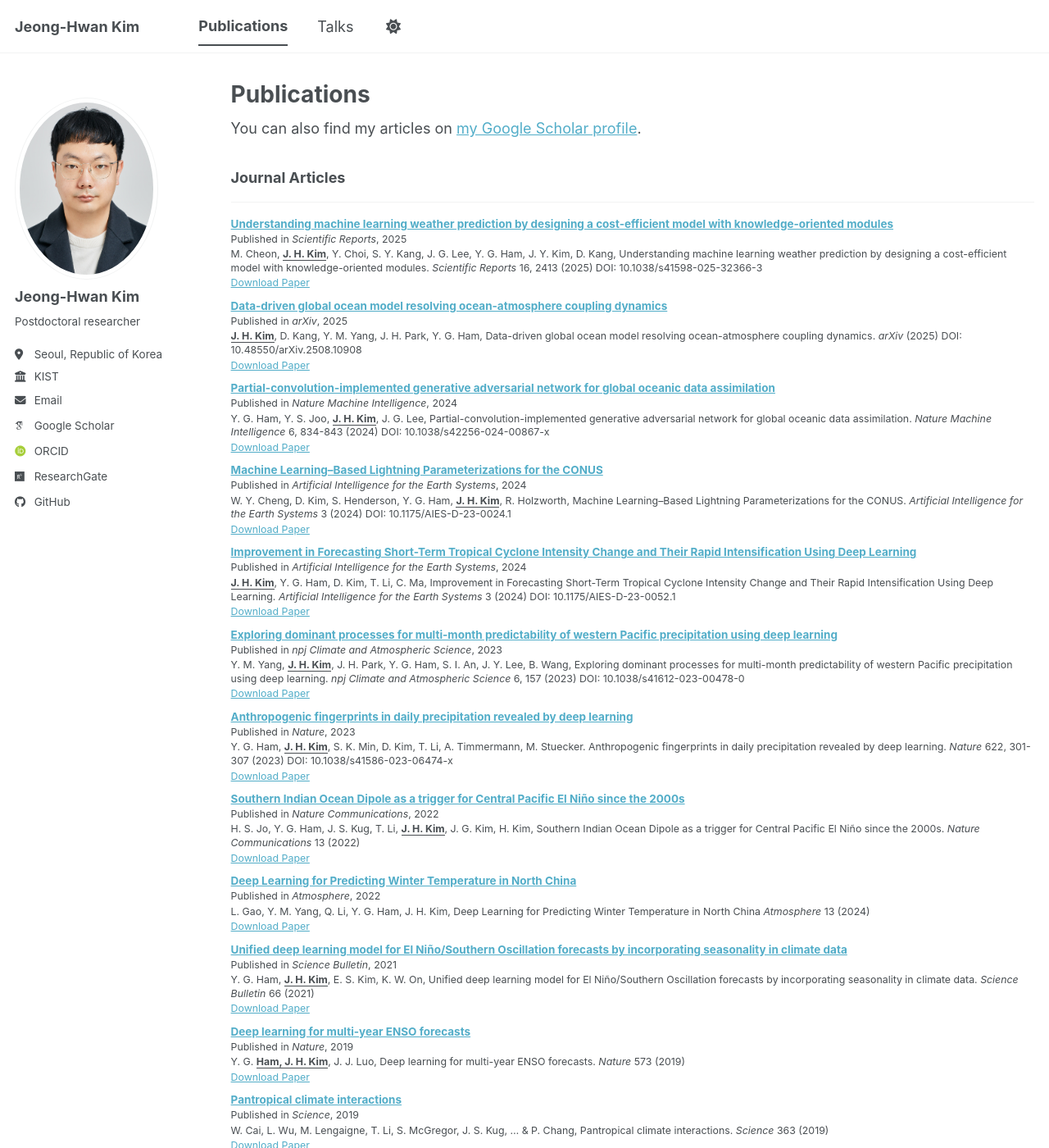
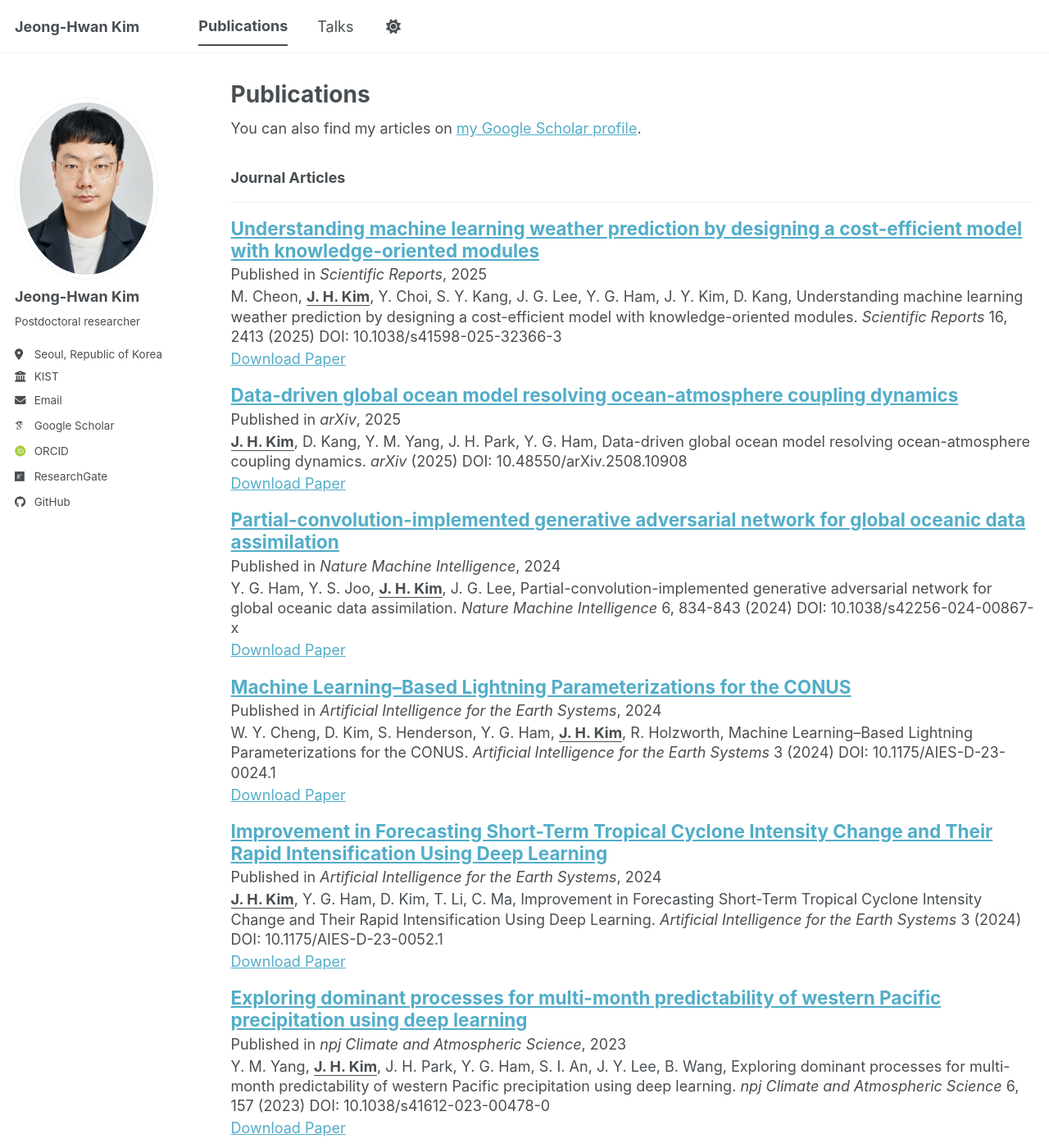
Before and after one commit to jeonghwan723/jeonghwan723.github.io, a Jekyll site: the page built from _pages/publications.html, in a window 1280 px wide and 1400 px high. Shown: the whole window at 82% size. Built offline with Jekyll 4.4.1, drawn with Linux system fonts in a browser that asks for light colours; some web fonts are replaced; a script bundle is joined from its source files by our own code; library files that are not in the unit come from our copies.

Commit message:
Update _publications.scss

```diff
--- a/_sass/layout/_publications.scss
+++ b/_sass/layout/_publications.scss
@@ -9,7 +9,7 @@
   }
 
   .archive__item-title {
-    font-size: $type-size-6;
+    font-size: $type-size-4;
     margin-top: 0.8em;
     margin-bottom: 0.2em;
     line-height: 1.2;
@@ -17,7 +17,7 @@
 
   .archive__item-excerpt,
   .archive__item p {
-    font-size: $type-size-7;
+    font-size: $type-size-5;
     margin: 0.15em 0;
     line-height: 1.35;
   }
```
